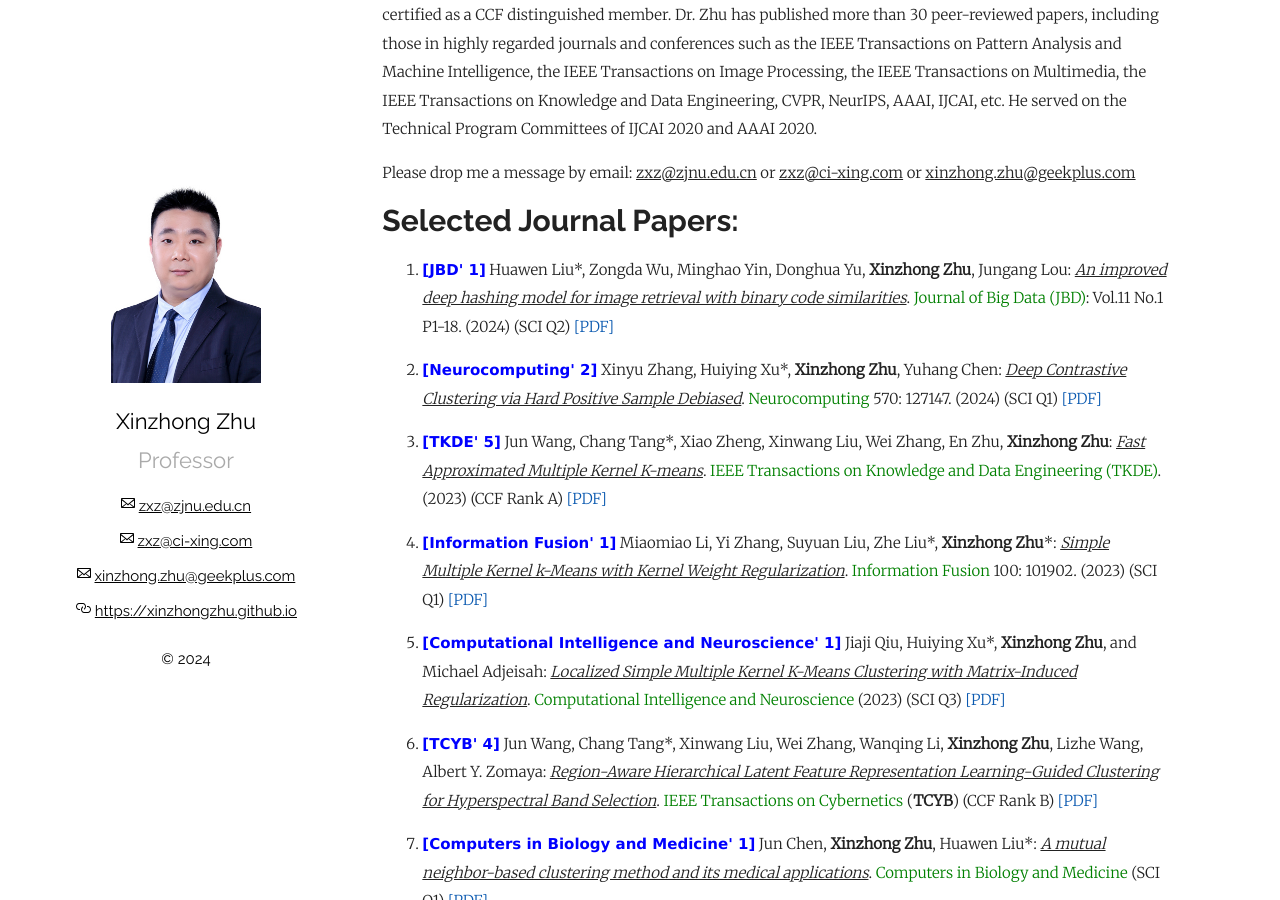
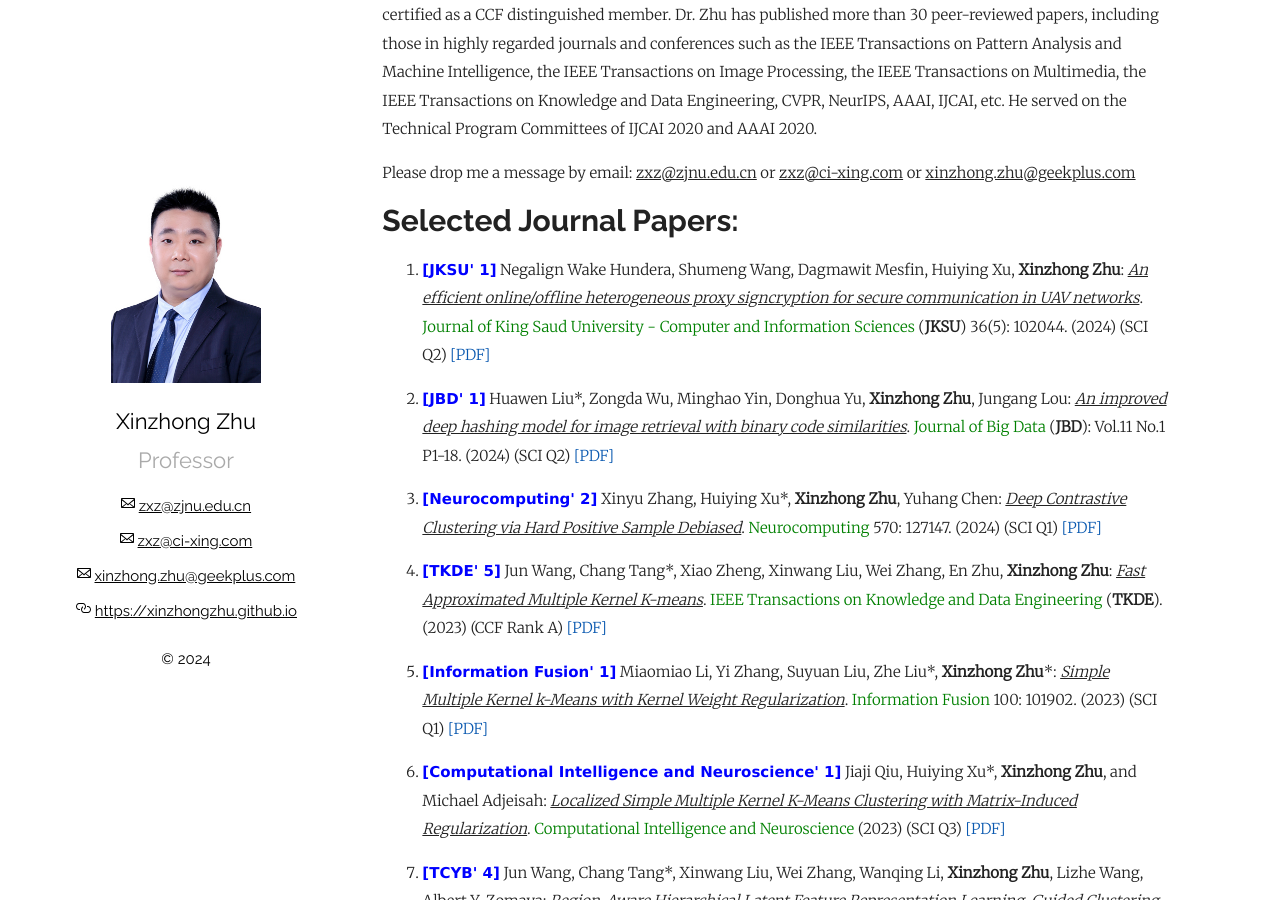
Before and after one commit to xinzhongzhu/xinzhongzhu.github.io, a Jekyll site: the page built from index.md, in a window 1280 px wide and 900 px high, scrolled down 322 px. Built offline with Jekyll 4.4.1, drawn with Linux system fonts in a browser that asks for light colours; our own code applies the rules of GitHub Pages for plain Markdown files.

Commit message:
Update index.md

```diff
--- a/index.md
+++ b/index.md
@@ -15,12 +15,15 @@ Please drop me a message by email: <u>zxz@zjnu.edu.cn</u> or <u>zxz@ci-xing.com<
 
 <ol>
 
- <p style="margin-top: 8px;"><li><font face="verdana" color="blue"><b>[JBD' 1]</b></font> Huawen Liu*, Zongda Wu, Minghao Yin, Donghua Yu, <b>Xinzhong Zhu</b>, Jungang Lou: <i><u>An improved deep hashing model for image retrieval with binary code similarities</u></i>. <font color="green">Journal of Big Data (JBD)</font>: Vol.11 No.1 P1-18. (2024) (SCI Q2) <a href = "https://xinzhongzhu.github.io/document/s40537-024-00919-4.pdf">[PDF]</a></li></p>
+ <p style="margin-top: 8px;"><li><font face="verdana" color="blue"><b>[JKSU' 1]</b></font> Negalign Wake Hundera, Shumeng Wang, Dagmawit Mesfin, Huiying Xu, <b>Xinzhong Zhu</b>: <i><u>An efficient online/offline heterogeneous proxy signcryption for secure communication in UAV networks</u></i>. <font color="green">Journal of King Saud University - Computer and Information Sciences</font> (<b>JKSU</b>) 36(5): 102044. (2024) (SCI Q2) <a href = "https://xinzhongzhu.github.io/document/1-s2.0-S1319157824001332-main.pdf">[PDF]</a></li></p>
+
+
+ <p style="margin-top: 8px;"><li><font face="verdana" color="blue"><b>[JBD' 1]</b></font> Huawen Liu*, Zongda Wu, Minghao Yin, Donghua Yu, <b>Xinzhong Zhu</b>, Jungang Lou: <i><u>An improved deep hashing model for image retrieval with binary code similarities</u></i>. <font color="green">Journal of Big Data </font> (<b>JBD</b>): Vol.11 No.1 P1-18. (2024) (SCI Q2) <a href = "https://xinzhongzhu.github.io/document/s40537-024-00919-4.pdf">[PDF]</a></li></p>
 
 
  <p style="margin-top: 8px;"><li><font face="verdana" color="blue"><b>[Neurocomputing' 2]</b></font> Xinyu Zhang, Huiying Xu*, <b>Xinzhong Zhu</b>, Yuhang Chen: <i><u>Deep Contrastive Clustering via Hard Positive Sample Debiased</u></i>. <font color="green">Neurocomputing</font> 570: 127147. (2024) (SCI Q1) <a href = "https://xinzhongzhu.github.io/document/%5BNeuroComputing%5D%20Deep%20Contrastive%20Clustering%20via%20Hard%20positive%20sample%20Debiased.pdf">[PDF]</a></li></p>
 
-  <p style="margin-top: 8px;"><li><font face="verdana" color="blue"><b>[TKDE' 5]</b></font> Jun Wang, Chang Tang*, Xiao Zheng, Xinwang Liu, Wei Zhang, En Zhu, <b>Xinzhong Zhu</b>: <i><u>Fast Approximated Multiple Kernel K-means</u></i>. <font color="green">IEEE Transactions on Knowledge and Data Engineering (TKDE)</font>. (2023) (CCF Rank A) <a href = "https://xinzhongzhu.github.io/document/Fast_Approximated_Multiple_Kernel_K-means.pdf">[PDF]</a></li></p>
+  <p style="margin-top: 8px;"><li><font face="verdana" color="blue"><b>[TKDE' 5]</b></font> Jun Wang, Chang Tang*, Xiao Zheng, Xinwang Liu, Wei Zhang, En Zhu, <b>Xinzhong Zhu</b>: <i><u>Fast Approximated Multiple Kernel K-means</u></i>. <font color="green">IEEE Transactions on Knowledge and Data Engineering </font> (<b>TKDE</b>). (2023) (CCF Rank A) <a href = "https://xinzhongzhu.github.io/document/Fast_Approximated_Multiple_Kernel_K-means.pdf">[PDF]</a></li></p>
 
    <p style="margin-top: 8px;"><li><font face="verdana" color="blue"><b>[Information Fusion' 1]</b></font> Miaomiao Li, Yi Zhang, Suyuan Liu, Zhe Liu*, <b>Xinzhong Zhu</b>*: <i><u>Simple Multiple Kernel k-Means with Kernel Weight Regularization</u></i>. <font color="green">Information Fusion</font> 100: 101902. (2023) (SCI Q1) <a href = "https://xinzhongzhu.github.io/document/%5BInformation%20Fusion%5D%20Simple%20multiple%20kernel%20k-means%20with%20kernel%20weight%20regularization.pdf">[PDF]</a></li></p>
 
```
